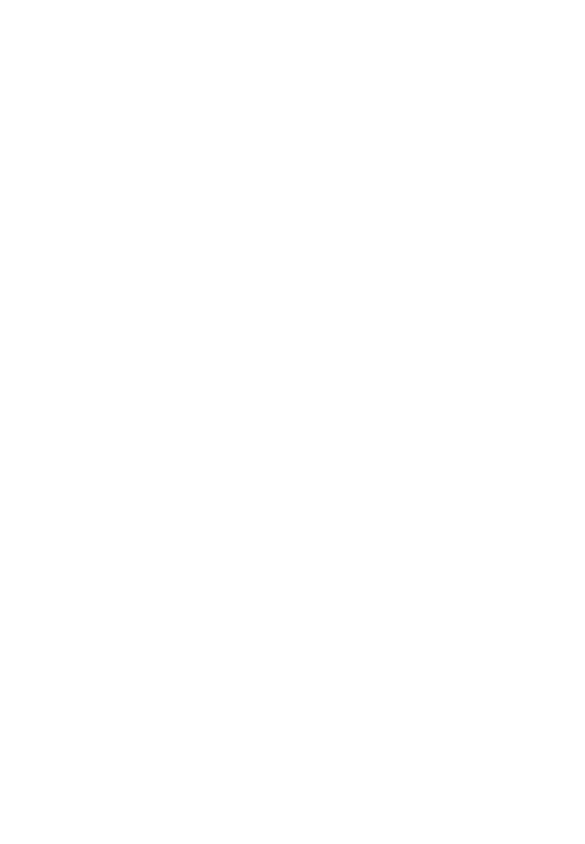
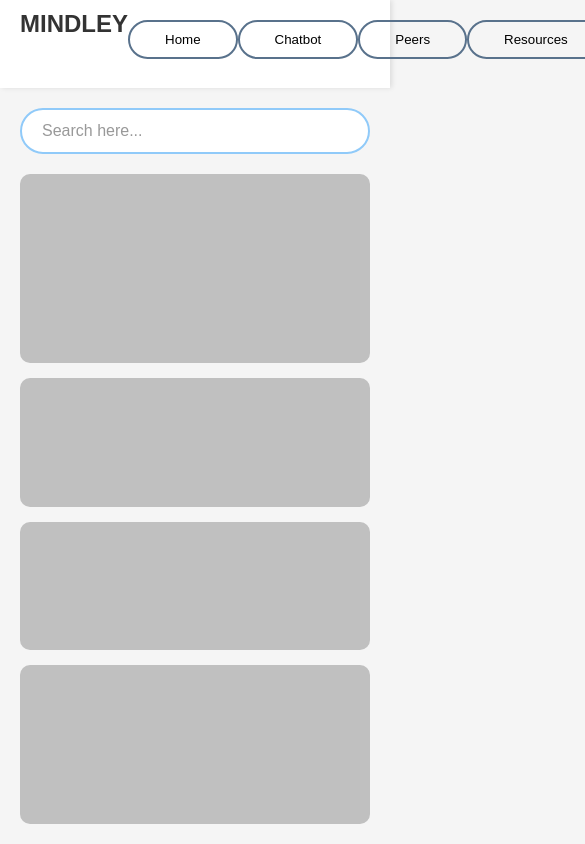
Before and after one commit to D-Cube-SIH/Frontend, a plain HTML site: page index.html in a window 390 px wide. Shown: the top 844 px of the page, 585 px wide, since content can reach past the window. Drawn offline with Linux system fonts and the light colour scheme.

Commit message:
Upload Files

```diff
--- a/index.html
+++ b/index.html
@@ -3,10 +3,51 @@
 <head>
     <meta charset="UTF-8">
     <meta name="viewport" content="width=device-width, initial-scale=1.0">
-    <title>Document</title>
-    <link rel="shortcut icon" href="./../../assets/images/favicon.ico" type="image/x-icon">
+    <title>My Website</title>
+    <link rel="stylesheet" href="style.css">
 </head>
 <body>
+    <div class="container">
+        <!-- Left Sidebar -->
+        <nav class="sidebar">
+            <div class="logo">MINDLEY</div>
+           <button title="Home" onclick="">Home</button>
+           <button>Chatbot</button>
+           <button>Peers</button>
+           <button>Resources</button>
+            <div class="logout">
+             <button>Logout</button>
+            </div>
+        </nav>
 
+        <!-- Main Content Area -->
+        <main class="main-content">
+            <!-- Search Bar -->
+            <div class="search-container">
+                <input type="text" placeholder="Search here..." class="search-bar">
+            </div>
+
+            <!-- Content Grid -->
+            <div class="content-grid">
+                <!-- Large Box -->
+                <div class="content-box large-box">
+                    <!-- Content for large box goes here -->
+                </div>
+
+                <!-- Two Medium Boxes -->
+                <div class="content-box medium-box">
+                    <!-- Content for medium box 1 goes here -->
+                </div>
+                <div class="content-box medium-box">
+                    <!-- Content for medium box 2 goes here -->
+                </div>
+
+                <!-- Bottom Long Box -->
+                <div class="content-box long-box">
+                    <!-- Content for long box goes here -->
+                </div>
+            </div>
+        </main>
+    </div>
 </body>
 </html>
--- /dev/null
+++ b/style.css
@@ -0,0 +1,194 @@
+* {
+    margin: 0;
+    padding: 0;
+    box-sizing: border-box;
+}
+
+body {
+    font-family: Arial, sans-serif;
+    background-color: #f5f5f5;
+    color: #333;
+}
+
+.container {
+    display: flex;
+    min-height: 100vh;
+
+}
+
+/* Sidebar Styles */
+.sidebar {
+    width: 200px;
+    background-color: white;
+    padding: 20px;
+    display: flex;
+    flex-direction: column;
+    box-shadow: 2px 0 5px rgba(0,0,0,0.1);
+}
+
+.sidebar button{
+    padding: 10px 35px ;
+    margin-bottom: 10px;
+    border-radius: 50px;
+    background:transparent;
+    cursor: pointer;
+    border: 2px solid #59728c;
+}
+
+.logo {
+    font-size: 24px;
+    font-weight: bold;
+    margin-bottom: 40px;
+    color: #333;
+}
+
+.nav-menu {
+    list-style: none;
+    flex-grow: 1;
+}
+
+.nav-menu li {
+    margin-bottom: 15px;
+}
+
+.nav-link {
+    text-decoration: none;
+    color: #666;
+    font-size: 16px;
+    padding: 8px 15px;
+    border-radius: 20px;
+    display: block;
+    transition: all 0.3s ease;
+}
+
+.nav-link:hover {
+    background-color: #e3f2fd;
+    color: #1976d2;
+}
+
+.nav-link.active {
+    background-color: #90caf9;
+    color: white;
+}
+
+.logout {
+    margin-top: auto;
+}
+
+/* Main Content Styles */
+.main-content {
+    flex: 1;
+    padding: 20px;
+    display: flex;
+    flex-direction: column;
+}
+
+/* Search Bar Styles */
+.search-container {
+    margin-bottom: 20px;
+    display: flex;
+    justify-content: center;
+}
+
+.search-bar {
+    width: 400px;
+    padding: 12px 20px;
+    border: 2px solid #90caf9;
+    border-radius: 25px;
+    font-size: 16px;
+    outline: none;
+    background-color: white;
+}
+
+.search-bar:focus {
+    border-color: #1976d2;
+    box-shadow: 0 0 5px rgba(25, 118, 210, 0.3);
+}
+
+.search-bar::placeholder {
+    color: #999;
+}
+
+/* Content Grid Styles */
+.content-grid {
+    display: grid;
+    grid-template-columns: 2fr 1fr 1fr;
+    grid-template-rows: auto auto auto;
+    gap: 15px;
+    flex-grow: 1;
+}
+
+.content-box {
+    background-color: #c0c0c0;
+    border-radius: 10px;
+    padding: 20px;
+    min-height: 120px;
+}
+
+.large-box {
+    grid-column: 1 / 2;
+    grid-row: 1 / 2;
+    min-height: 180px;
+}
+
+.medium-box:nth-of-type(2) {
+    grid-column: 2 / 3;
+    grid-row: 1 / 2;
+}
+
+.medium-box:nth-of-type(3) {
+    grid-column: 3 / 4;
+    grid-row: 1 / 2;
+}
+
+.long-box {
+    grid-column: 1 / 4;
+    grid-row: 2 / 3;
+    min-height: 150px;
+}
+
+/* Responsive Design */
+@media (max-width: 768px) {
+    .container {
+        flex-direction: column;
+    }
+
+    .sidebar {
+        width: 100%;
+        flex-direction: row;
+        justify-content: space-between;
+        align-items: center;
+        padding: 10px 20px;
+    }
+
+    .nav-menu {
+        display: flex;
+        gap: 10px;
+    }
+
+    .nav-menu li {
+        margin-bottom: 0;
+    }
+
+    .logout {
+        margin-top: 0;
+    }
+
+    .search-bar {
+        width: 100%;
+        max-width: 400px;
+    }
+
+    .content-grid {
+        grid-template-columns: 1fr;
+        grid-template-rows: auto auto auto auto;
+    }
+
+    .large-box,
+    .medium-box:nth-of-type(2),
+    .medium-box:nth-of-type(3),
+    .long-box {
+        grid-column: 1;
+        grid-row: auto;
+    }
+}
```
Also changed, not shown: pages/peer/peer.html (+1 -1 lines).
